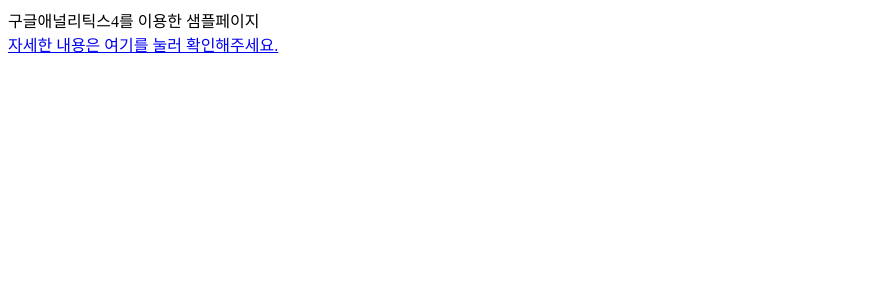
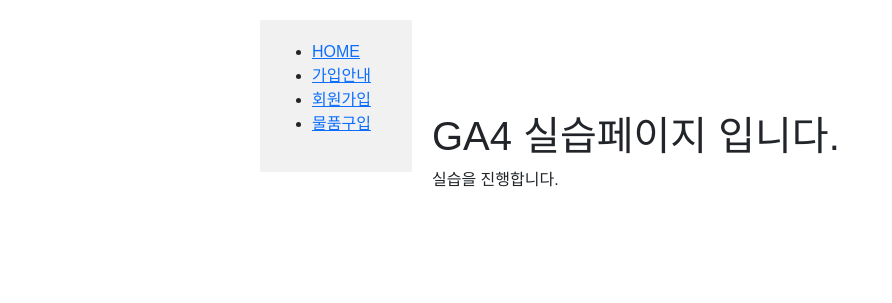
Before and after one commit to gunjin5175-sketch/gunjin5175-sketch.github.io, a plain HTML site: page index.html in a window 1280 px wide. Shown: the whole page, without its empty margins (0-892 px from the left). Drawn offline with nearby package versions, Linux system fonts and the light colour scheme.

Commit message:
Update index.html

```diff
--- a/index.html
+++ b/index.html
@@ -1,30 +1,36 @@
 <!DOCTYPE html>
 <html>
 <head>
-    <title>구글 애널리틱스 첫 실습!</title>
-    <meta charset="UTF-8" />
-    <!-- 여기 아래에 복사 붙여넣기 합니다. -->
+
   <!-- Google tag (gtag.js) -->
-    <script
-      async
-      src="https://www.googletagmanager.com/gtag/js?id=G-8VYV3X6P0N"
-    ></script>
+<script async src="https://www.googletagmanager.com/gtag/js?id=G-4TBY6W8N9S"></script>
 <script>
   window.dataLayer = window.dataLayer || [];
-      function gtag() {
-        dataLayer.push(arguments);
-      }
-      gtag("js", new Date());
+  function gtag(){dataLayer.push(arguments);}
+  gtag('js', new Date());
 
-      gtag("config", "G-8VYV3X6P0N");
+  gtag('config', 'G-4TBY6W8N9S');
 </script>
-    <!-- 여기 위에 복사 붙여넣기 합니다. -->
+
+    <title>GA4 Example for Github</title>
+    <link rel="stylesheet" href="https://cdn.jsdelivr.net/npm/bootstrap@5.2.3/dist/css/bootstrap.min.css">
+    <link rel="stylesheet" href="style.css">
+
 </head>
 <body>
-    구글애널리틱스4를 이용한 샘플페이지 <br />
-
-    <a href="https://blog.naver.com/appifystudio/222841170236" target="_blank"
-      >자세한 내용은 여기를 눌러 확인해주세요.</a
-    >
+  <nav>
+    <ul>
+      <li><a href="./index.html">HOME</a></li>
+      <li><a href="./ga4_d1.html">가입안내</a></li>
+      <li><a href="./ga4_d2.html">회원가입</a></li>
+      <li><a href="./ga4_d3.html">물품구입</a></li>
+    </ul>
+  </nav>
+  <article>
+    <br><br><br>
+    <H1>GA4 실습페이지 입니다.</H1>
+      <p>실습을 진행합니다.</p>
+    <br><br><br>
+  </article>
 </body>
 </html>
```
Lines whose indentation alone changed are shown as unchanged.
